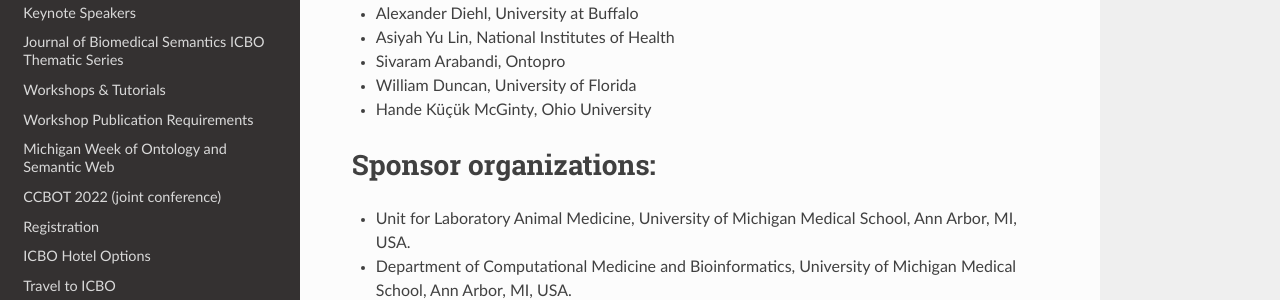
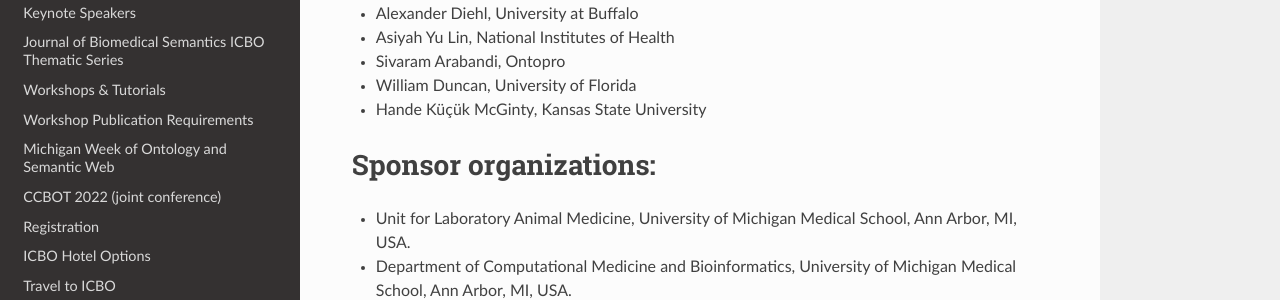
Before and after one commit to johnbeve/BFO-Organization, an MkDocs documentation site: the page built from docs/co-organizers.md, in a window 1280 px wide and 1096 px high. Shown: the part 182-482 px from the top of the window. Built offline with MkDocs 1.6.1, drawn with Linux system fonts in a browser that asks for light colours; nearby versions of some CDN libraries.

Commit message:
Update co-organizers.md

```diff
--- a/docs/co-organizers.md
+++ b/docs/co-organizers.md
@@ -4,7 +4,7 @@
 - Asiyah Yu Lin, National Institutes of Health
 - Sivaram Arabandi, Ontopro
 - William Duncan, University of Florida
-- Hande Küçük McGinty, Ohio University
+- Hande Küçük McGinty, Kansas State University
 
 # Sponsor organizations:
 - Unit for Laboratory Animal Medicine, University of Michigan Medical School, Ann Arbor, MI, USA.
```
